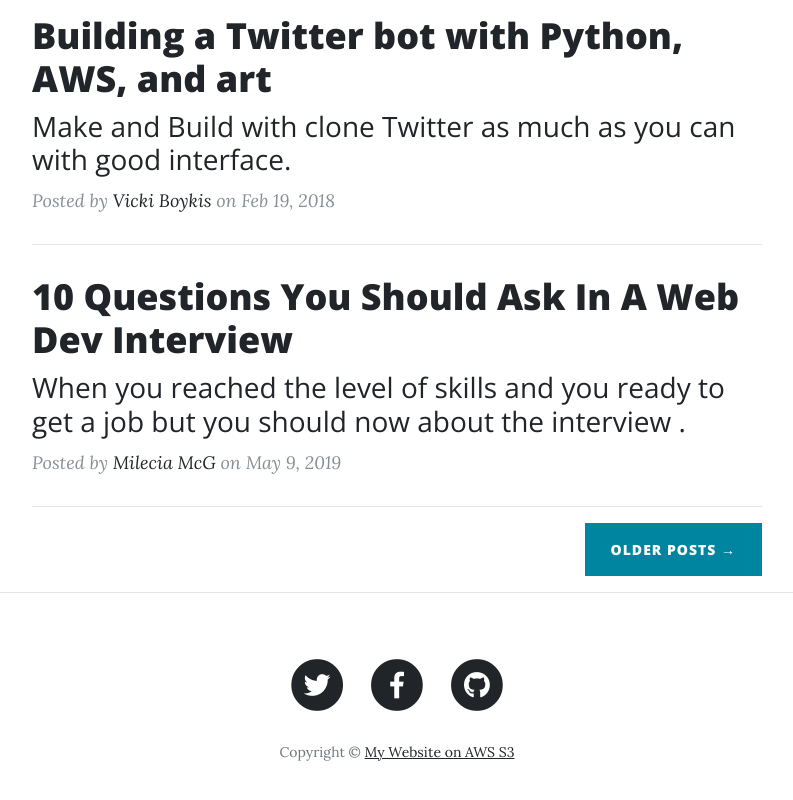
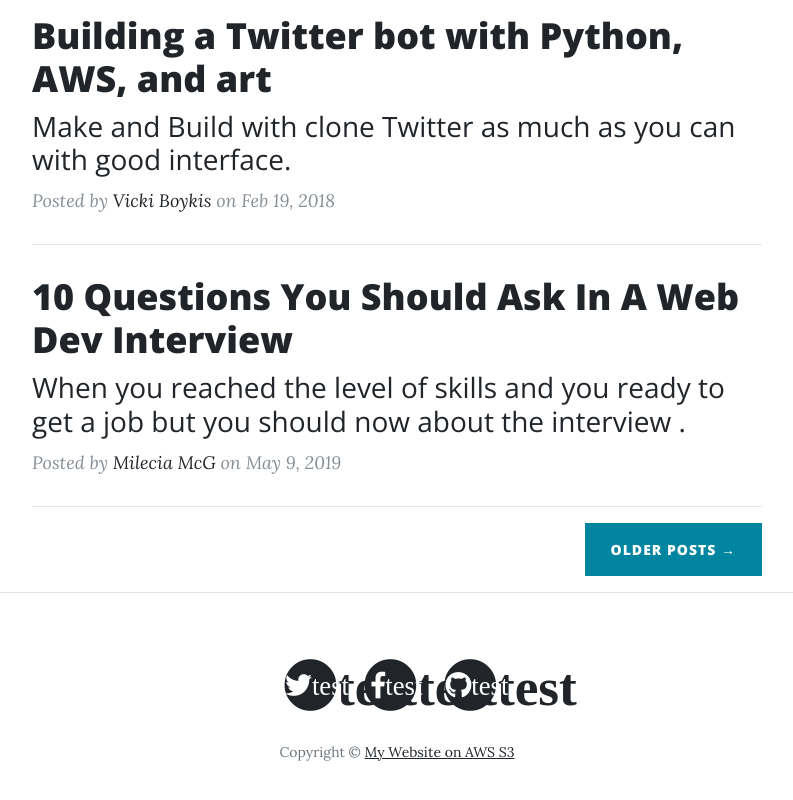
Before and after one commit to abdiessa/UD_Jenkins_Pipelines_on_AWS, a plain HTML site: page index.html in a window 1280 px wide. Shown: the part 1218-2018 px from the top of the page, without its empty margins (243-1036 px from the left). Drawn offline with nearby package versions, Linux system fonts and the light colour scheme; a script that the page names is missing.

Commit message:
Project Submission - Jenkins Pipelines on AWS

```diff
--- a/index.html
+++ b/index.html
@@ -31,7 +31,7 @@
       <a class="navbar-brand" href="index.html">Udacity’s School of Cloud Computing</a>
       <button class="navbar-toggler navbar-toggler-right" type="button" data-toggle="collapse" data-target="#navbarResponsive" aria-controls="navbarResponsive" aria-expanded="false" aria-label="Toggle navigation">
         Menu
-        <i class="fas fa-bars"></i>
+        <i class="fas fa-bars">test</i>
       </button>
       <div class="collapse navbar-collapse" id="navbarResponsive">
         <ul class="navbar-nav ml-auto">
@@ -146,24 +146,24 @@
             <li class="list-inline-item">
               <a href="#">
                 <span class="fa-stack fa-lg">
-                  <i class="fas fa-circle fa-stack-2x"></i>
-                  <i class="fab fa-twitter fa-stack-1x fa-inverse"></i>
+                  <i class="fas fa-circle fa-stack-2x">test</i>
+                  <i class="fab fa-twitter fa-stack-1x fa-inverse">test</i>
                 </span>
               </a>
             </li>
             <li class="list-inline-item">
               <a href="#">
                 <span class="fa-stack fa-lg">
-                  <i class="fas fa-circle fa-stack-2x"></i>
-                  <i class="fab fa-facebook-f fa-stack-1x fa-inverse"></i>
+                  <i class="fas fa-circle fa-stack-2x">test</i>
+                  <i class="fab fa-facebook-f fa-stack-1x fa-inverse">test</i>
                 </span>
               </a>
             </li>
             <li class="list-inline-item">
               <a href="#">
                 <span class="fa-stack fa-lg">
-                  <i class="fas fa-circle fa-stack-2x"></i>
-                  <i class="fab fa-github fa-stack-1x fa-inverse"></i>
+                  <i class="fas fa-circle fa-stack-2x">test</i>
+                  <i class="fab fa-github fa-stack-1x fa-inverse">test</i>
                 </span>
               </a>
             </li>
```
